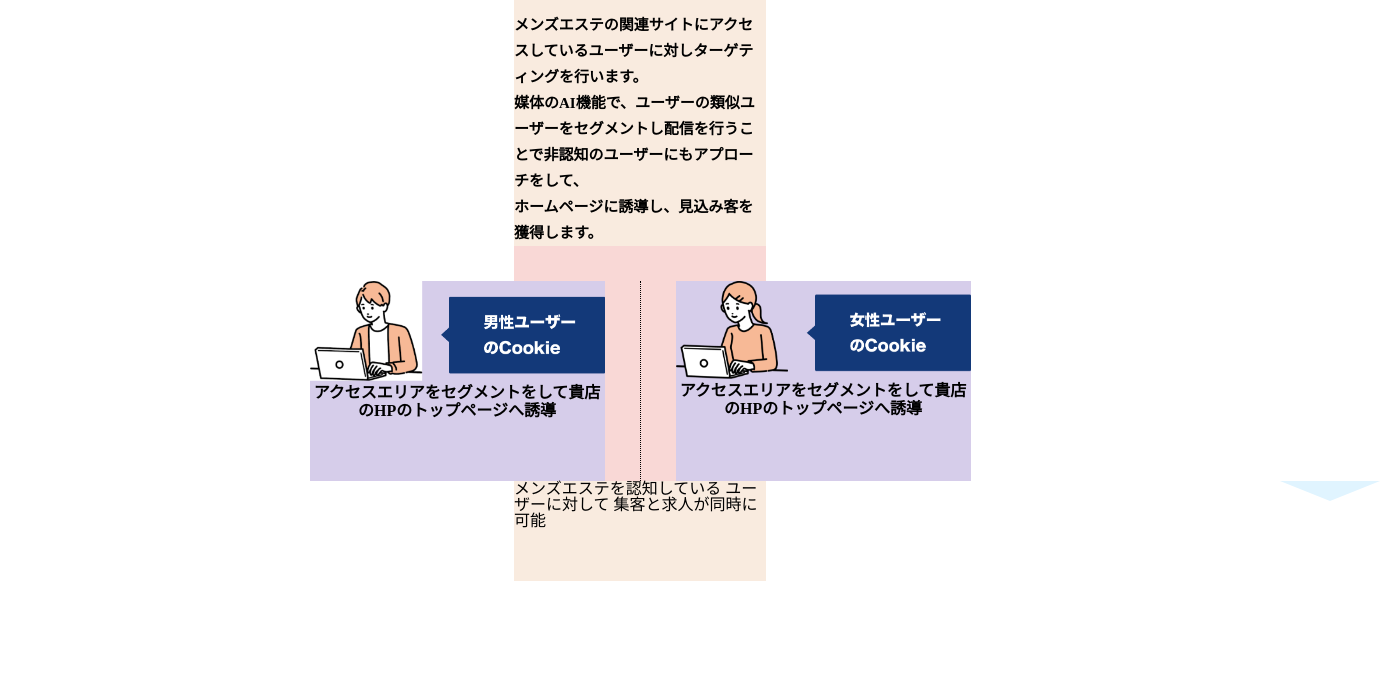
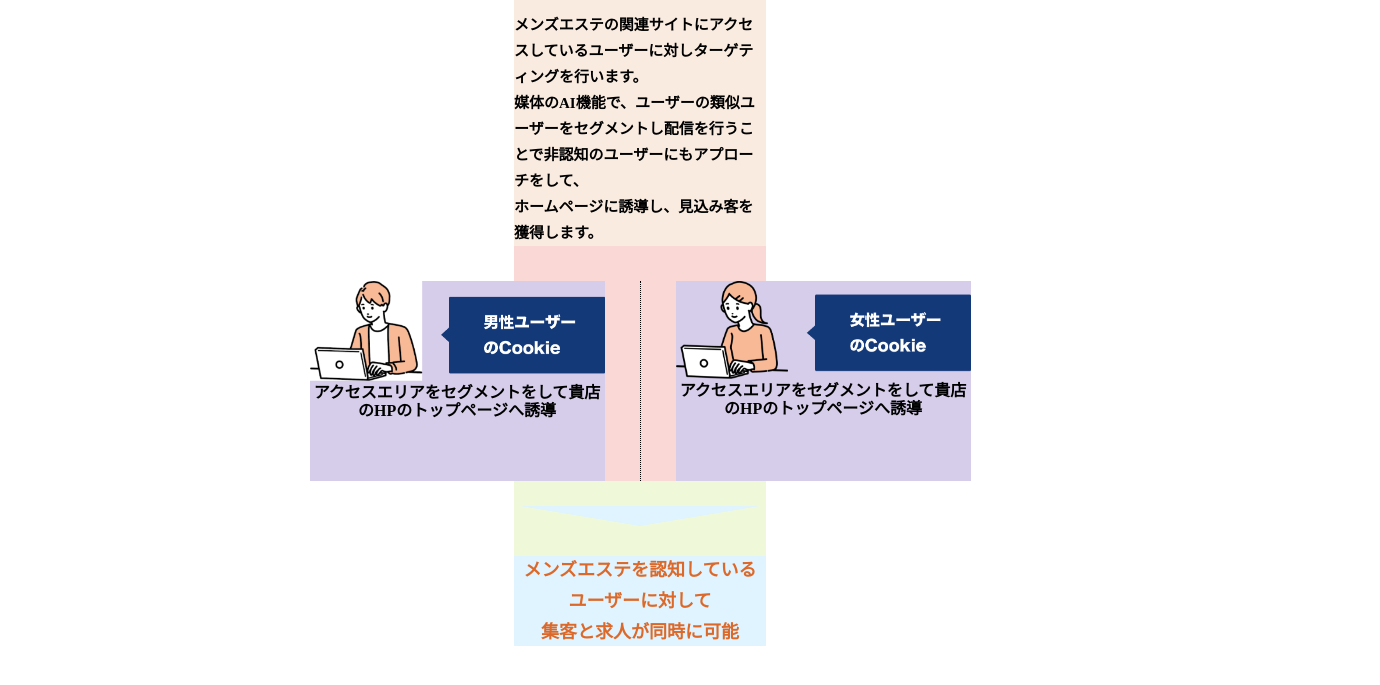
Before and after one commit to shimamaru/a-tetch-html-, a website: page html/util.html in a window 1280 px wide. Shown: the part 675-1360 px from the top of the page, 1380 px wide, since content can reach past the window. Drawn offline with Linux system fonts and the light colour scheme.

Commit message:
pc版のutilの完成

```diff
--- a/html/util.html
+++ b/html/util.html
@@ -45,7 +45,9 @@
         <div class="util__ince">
           <div class="util__arrow"></div>
           <div class="util__ince__item">
-            メンズエステを認知している ユーザーに対して 集客と求⼈が同時に可能
+            メンズエステを認知している <br class="sp-only" />
+            ユーザーに対して <br />
+            集客と求⼈が同時に可能
           </div>
         </div>
       </div>
--- a/scss/util.scss
+++ b/scss/util.scss
@@ -1,6 +1,12 @@
 @import "./variables";
 
 .util {
+  .sp-only {
+    display: none;
+    @media (max-width: $breakpoint-lg) {
+      display: block;
+    }
+  }
   margin: 500px;
   .util__inner {
     background-color: $green-pale;
@@ -61,31 +67,46 @@
       }
     }
     .util__ince {
-      position: relative; /* 親要素をrelativeに設定 */
+      position: relative;
       background-color: $orange-pale;
-      height: 100px;
+      width: 100%; /* 親要素の幅を設定 */
+
       .util__arrow {
+        padding-top: 25px;
         background-color: $yellow-pale;
-        position: absolute; /* 子要素をabsoluteに設定 */
-        left: 50%; /* 親要素の中央に配置するために50%に設定 */
-        transform: translateX(-50%); /* 中央寄せするために-50%に設定 */
+        top: 30px;
+        height: 50px;
+        width: 100%;
+
         &::after {
-          margin: 0 auto;
           content: "";
           position: absolute;
-          top: 100%;
-          left: calc(50vw - 50%);
+          left: 50%;
+          transform: translateX(-50%);
           width: 0;
           height: 0;
-          border-top: 20px solid $sky_blue; /* 好みで高さ色を変えてください */
-          border-left: 50px solid transparent;
-          border-right: 50px solid transparent;
+          border-top: 20px solid $sky_blue;
+          border-left: 120px solid transparent;
+          border-right: 120px solid transparent;
         }
       }
     }
     .util__ince__item {
-      background-color: $orange-pale;
-      height: 100px;
+      margin: 0 auto;
+      width: 100%;
+      max-width: 700px;
+      text-align: center;
+      background-color: $sky_blue;
+      font-size: 18px;
+      font-weight: bold;
+      line-height: 31px;
+      height: 90px;
+      color: $orange;
+
+      //上下中央
+      display: flex;
+      justify-content: center;
+      align-items: center;
     }
   }
 }
```
Also changed, not shown: css/util.css, 1 other file.
